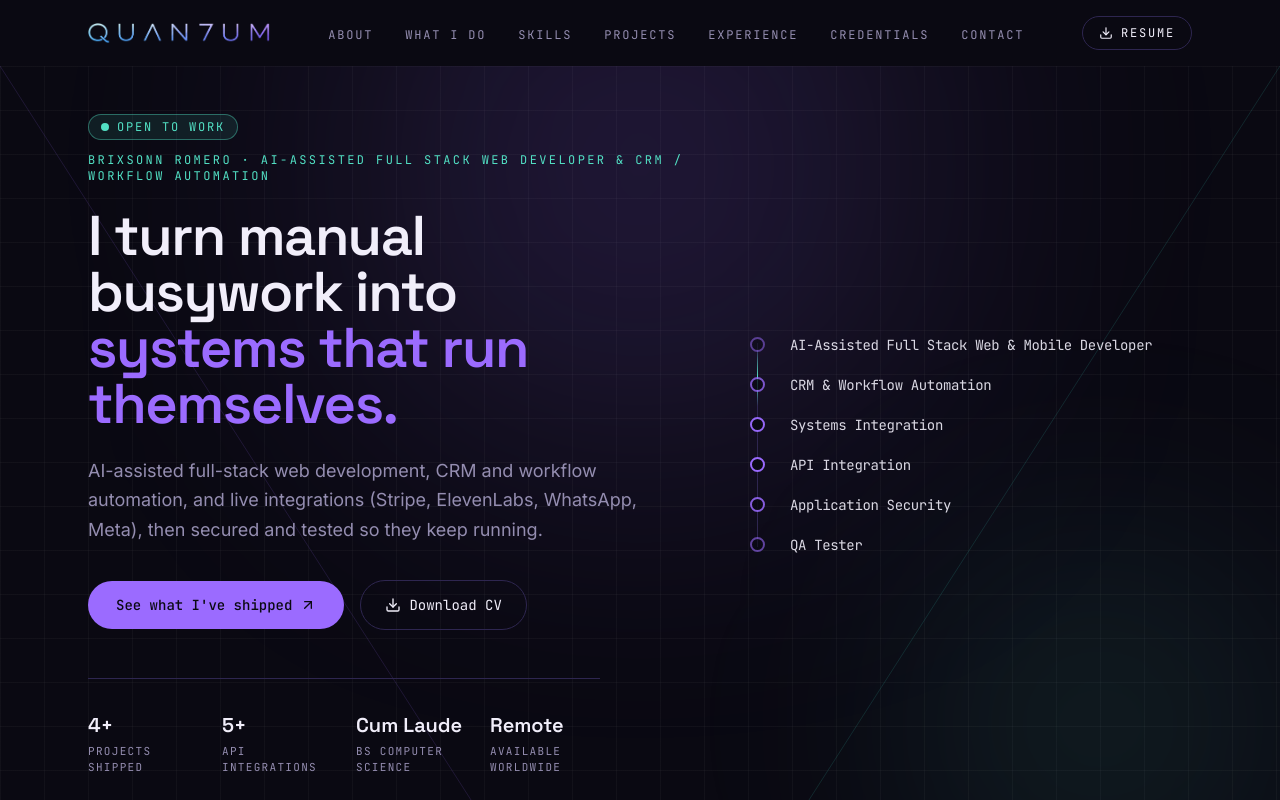
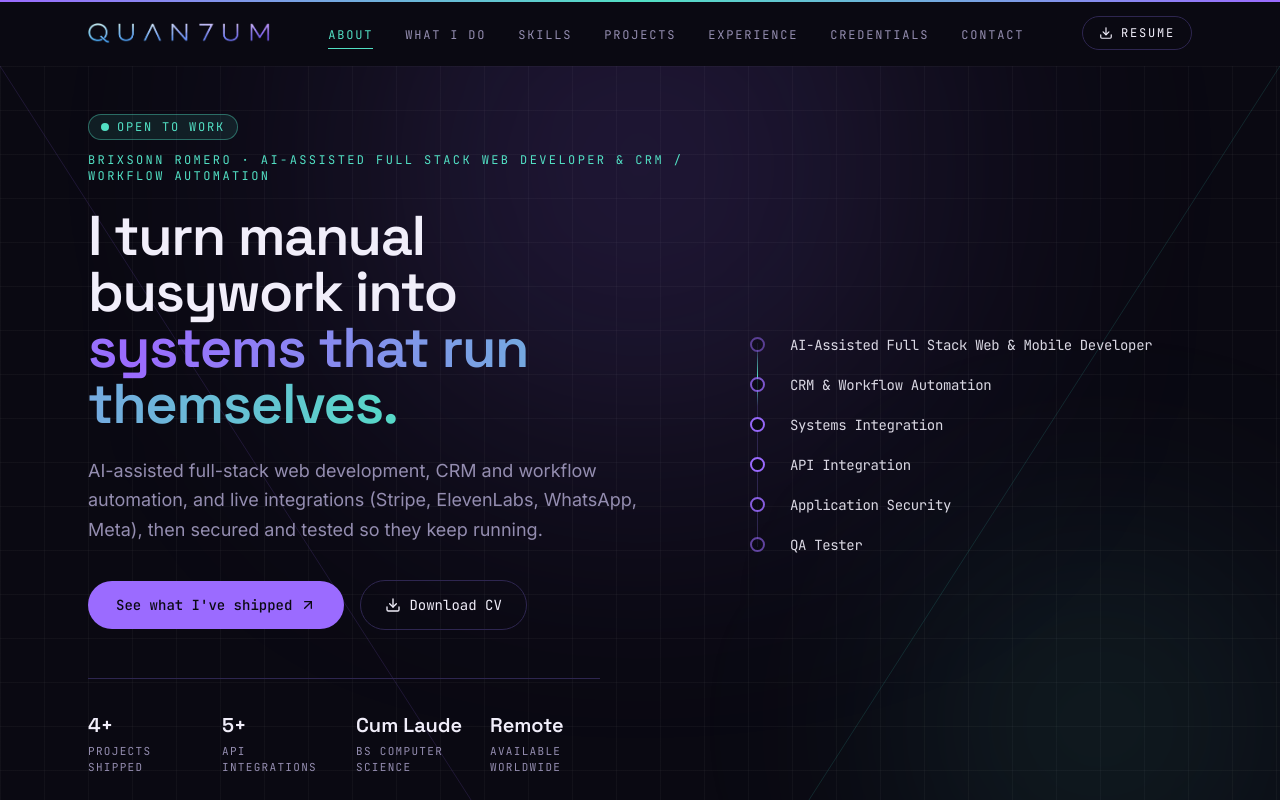
Before and after one commit to dooddles07/Portolio, a React (Vite) app: page / in a window 1280 px wide. Shown: the top 800 px of the page. Built offline with nearby package versions, Linux system fonts and the light colour scheme.

Commit message:
design: site-wide motion pass - scroll progress, spotlight cards, active nav, self-drawing timeline

```diff
--- a/src/App.tsx
+++ b/src/App.tsx
@@ -1,4 +1,6 @@
+import { MotionConfig } from 'framer-motion'
 import Navbar from './components/Navbar'
+import ScrollProgress from './components/ScrollProgress'
 import Hero from './components/Hero'
 import About from './components/About'
 import Services from './components/Services'
@@ -11,7 +13,9 @@ import Footer from './components/Footer'
 
 export default function App() {
   return (
+    <MotionConfig reducedMotion="user">
       <div className="min-h-screen bg-base">
+        <ScrollProgress />
         <Navbar />
         <main>
           <Hero />
@@ -25,5 +29,6 @@ export default function App() {
         </main>
         <Footer />
       </div>
+    </MotionConfig>
   )
 }
--- a/src/components/Experience.tsx
+++ b/src/components/Experience.tsx
@@ -1,4 +1,5 @@
-import { motion } from 'framer-motion'
+import { useRef } from 'react'
+import { motion, useScroll } from 'framer-motion'
 import { profile } from '../data/profile'
 import Reveal from './Reveal'
 
@@ -14,10 +15,21 @@ const item = {
   show: { opacity: 1, x: 0, transition: { duration: 0.5, ease: 'easeOut' } },
 }
 
+const dot = {
+  hidden: { scale: 0 },
+  show: { scale: 1, transition: { type: 'spring', stiffness: 400, damping: 20 } },
+}
+
 export default function Experience() {
+  const listRef = useRef<HTMLOListElement>(null)
+  const { scrollYProgress } = useScroll({
+    target: listRef,
+    offset: ['start 0.85', 'end 0.45'],
+  })
+
   return (
-    <section id="experience" className="border-t border-line bg-surface">
-      <div className="mx-auto max-w-6xl px-6 py-24">
+    <section id="experience" className="relative border-t border-line bg-surface">
+      <div className="relative mx-auto max-w-6xl px-6 py-24">
         <Reveal>
           <p className="eyebrow mb-4">Track Record</p>
           <h2 className="max-w-2xl font-display text-3xl font-semibold tracking-tight text-ink">
@@ -26,15 +38,27 @@ export default function Experience() {
         </Reveal>
 
         <motion.ol
+          ref={listRef}
           variants={container}
           initial="hidden"
           whileInView="show"
           viewport={{ once: true, margin: '-80px' }}
-          className="mt-14 space-y-10 border-l border-line pl-8 sm:pl-10"
+          className="relative mt-14 space-y-10"
         >
+          {/* The pipe: static track plus a signal line that draws with scroll */}
+          <span aria-hidden="true" className="absolute bottom-1 left-0 top-1 w-px bg-line" />
+          <motion.span
+            aria-hidden="true"
+            style={{ scaleY: scrollYProgress }}
+            className="absolute bottom-1 left-0 top-1 w-px origin-top bg-gradient-to-b from-signal to-flow"
+          />
+
           {profile.experience.map((e) => (
-            <motion.li key={e.org} variants={item} className="relative">
-              <span className="absolute -left-[2.6rem] top-1 h-3 w-3 rounded-full border-2 border-flow bg-base sm:-left-[3.15rem]" />
+            <motion.li key={e.org} variants={item} className="relative pl-8 sm:pl-10">
+              <motion.span
+                variants={dot}
+                className="absolute left-0 top-1 h-3 w-3 -translate-x-1/2 rounded-full border-2 border-flow bg-base"
+              />
               <div className="flex flex-wrap items-baseline justify-between gap-x-4 gap-y-1">
                 <h3 className="font-display text-lg font-semibold text-ink">{e.role}</h3>
                 <span className="font-mono text-xs uppercase tracking-[0.15em] text-flow">
--- a/src/components/Hero.tsx
+++ b/src/components/Hero.tsx
@@ -52,7 +52,7 @@ export default function Hero() {
             className="font-display text-4xl font-semibold leading-[1.05] tracking-tight text-ink sm:text-5xl lg:text-[3.5rem]"
           >
             I turn manual busywork into{' '}
-            <span className="text-signal">systems that run themselves.</span>
+            <span className="text-gradient-animate">systems that run themselves.</span>
           </motion.h1>
 
           <motion.p
@@ -72,19 +72,25 @@ export default function Hero() {
             transition={{ duration: 0.6, delay: 0.3 }}
             className="mt-9 flex flex-wrap items-center gap-4"
           >
-            <a
+            <motion.a
               href="#projects"
-              className="inline-flex items-center gap-2 rounded-full bg-signal px-7 py-3.5 font-mono text-sm font-medium text-[#0A0912] shadow-[0_0_0_0_rgba(155,107,255,0.5)] transition-all hover:-translate-y-0.5 hover:shadow-[0_10px_30px_-8px_rgba(155,107,255,0.6)]"
+              whileHover={{ y: -3 }}
+              whileTap={{ scale: 0.97 }}
+              transition={{ type: 'spring', stiffness: 400, damping: 22 }}
+              className="inline-flex items-center gap-2 rounded-full bg-signal px-7 py-3.5 font-mono text-sm font-medium text-[#0A0912] shadow-[0_0_0_0_rgba(155,107,255,0.5)] transition-shadow hover:shadow-[0_10px_30px_-8px_rgba(155,107,255,0.6)]"
             >
               See what I've shipped <ArrowUpRight size={16} />
-            </a>
-            <a
+            </motion.a>
+            <motion.a
               href={profile.resumeUrl}
               download
+              whileHover={{ y: -3 }}
+              whileTap={{ scale: 0.97 }}
+              transition={{ type: 'spring', stiffness: 400, damping: 22 }}
               className="inline-flex items-center gap-2 rounded-full border border-line px-6 py-3.5 font-mono text-sm text-ink transition-colors hover:border-flow hover:text-flow"
             >
               <Download size={16} /> Download CV
-            </a>
+            </motion.a>
           </motion.div>
 
           <motion.dl
--- a/src/components/Navbar.tsx
+++ b/src/components/Navbar.tsx
@@ -1,4 +1,5 @@
 import { useEffect, useState } from 'react'
+import { motion } from 'framer-motion'
 import { Menu, X, Download } from 'lucide-react'
 import { profile } from '../data/profile'
 
@@ -15,11 +16,30 @@ const links = [
 export default function Navbar() {
   const [open, setOpen] = useState(false)
   const [scrolled, setScrolled] = useState(false)
+  const [active, setActive] = useState('')
 
   useEffect(() => {
     const onScroll = () => setScrolled(window.scrollY > 8)
     window.addEventListener('scroll', onScroll)
     return () => window.removeEventListener('scroll', onScroll)
+  }, [])
+
+  useEffect(() => {
+    const sections = links
+      .map((l) => document.getElementById(l.href.slice(1)))
+      .filter((el): el is HTMLElement => el !== null)
+
+    const observer = new IntersectionObserver(
+      (entries) => {
+        for (const entry of entries) {
+          if (entry.isIntersecting) setActive(entry.target.id)
+        }
+      },
+      { rootMargin: '-45% 0px -50% 0px' }
+    )
+
+    sections.forEach((s) => observer.observe(s))
+    return () => observer.disconnect()
   }, [])
 
   return (
@@ -34,16 +54,29 @@ export default function Navbar() {
         </a>
 
         <ul className="hidden items-center gap-8 md:flex">
-          {links.map((l) => (
+          {links.map((l) => {
+            const isActive = active === l.href.slice(1)
+            return (
               <li key={l.href}>
                 <a
                   href={l.href}
-                className="font-mono text-xs uppercase tracking-[0.15em] text-muted transition-colors hover:text-flow"
+                  aria-current={isActive ? 'true' : undefined}
+                  className={`relative font-mono text-xs uppercase tracking-[0.15em] transition-colors hover:text-flow ${
+                    isActive ? 'text-flow' : 'text-muted'
+                  }`}
                 >
                   {l.label}
+                  {isActive && (
+                    <motion.span
+                      layoutId="nav-underline"
+                      transition={{ type: 'spring', stiffness: 380, damping: 32 }}
+                      className="absolute -bottom-1.5 left-0 right-0 h-px bg-flow"
+                    />
+                  )}
                 </a>
               </li>
-          ))}
+            )
+          })}
         </ul>
 
         <a
@@ -72,7 +105,9 @@ export default function Navbar() {
                 <a
                   href={l.href}
                   onClick={() => setOpen(false)}
-                  className="font-mono text-sm uppercase tracking-[0.15em] text-muted hover:text-flow"
+                  className={`font-mono text-sm uppercase tracking-[0.15em] hover:text-flow ${
+                    active === l.href.slice(1) ? 'text-flow' : 'text-muted'
+                  }`}
                 >
                   {l.label}
                 </a>
--- /dev/null
+++ b/src/components/ScrollProgress.tsx
@@ -0,0 +1,18 @@
+import { motion, useScroll, useSpring } from 'framer-motion'
+
+/**
+ * Page-level "signal in the pipe": a thin gradient line that fills
+ * as you travel the page, same motif as the hero's flow spine.
+ */
+export default function ScrollProgress() {
+  const { scrollYProgress } = useScroll()
+  const scaleX = useSpring(scrollYProgress, { stiffness: 140, damping: 30, mass: 0.3 })
+
+  return (
+    <motion.div
+      aria-hidden="true"
+      style={{ scaleX }}
+      className="fixed inset-x-0 top-0 z-[60] h-0.5 origin-left bg-gradient-to-r from-signal via-flow to-signal"
+    />
+  )
+}
--- a/src/components/Skills.tsx
+++ b/src/components/Skills.tsx
@@ -1,5 +1,18 @@
+import { motion } from 'framer-motion'
 import { skillGroups } from '../data/profile'
 import Reveal from './Reveal'
+
+const chipList = {
+  hidden: {},
+  show: {
+    transition: { staggerChildren: 0.03 },
+  },
+}
+
+const chip = {
+  hidden: { opacity: 0, scale: 0.92, y: 4 },
+  show: { opacity: 1, scale: 1, y: 0, transition: { duration: 0.25, ease: 'easeOut' } },
+}
 
 export default function Skills() {
   return (
@@ -18,16 +31,24 @@ export default function Skills() {
               <h3 className="font-mono text-xs uppercase tracking-[0.2em] text-signal">
                 {group.label}
               </h3>
-              <ul className="mt-4 flex flex-wrap gap-2">
+              <motion.ul
+                variants={chipList}
+                initial="hidden"
+                whileInView="show"
+                viewport={{ once: true, margin: '-40px' }}
+                className="mt-4 flex flex-wrap gap-2"
+              >
                 {group.items.map((item) => (
-                  <li
+                  <motion.li
                     key={item}
-                    className="rounded-full border border-line bg-surface2 px-3 py-1 text-sm text-ink/90"
+                    variants={chip}
+                    whileHover={{ y: -2 }}
+                    className="rounded-full border border-line bg-surface2 px-3 py-1 text-sm text-ink/90 transition-colors hover:border-flow/50 hover:text-flow"
                   >
                     {item}
-                  </li>
+                  </motion.li>
                 ))}
-              </ul>
+              </motion.ul>
             </Reveal>
           ))}
         </div>
--- a/src/index.css
+++ b/src/index.css
@@ -20,6 +20,69 @@
   .eyebrow {
     @apply font-mono text-xs uppercase tracking-[0.2em] text-flow;
   }
+
+  /* Living gradient for the hero's key phrase */
+  .text-gradient-animate {
+    background: linear-gradient(90deg, #9b6bff, #52e0c4, #9b6bff);
+    background-size: 200% 100%;
+    -webkit-background-clip: text;
+    background-clip: text;
+    color: transparent;
+    animation: gradientshift 7s linear infinite;
+  }
+}
+
+@keyframes gradientshift {
+  to {
+    background-position: 200% 0;
+  }
+}
+
+/* Cursor-tracking sheen for cards; desktop pointers only */
+.spotlight-card {
+  position: relative;
+  overflow: hidden;
+}
+.spotlight-card::before {
+  content: '';
+  position: absolute;
+  inset: 0;
+  background: radial-gradient(
+    320px circle at var(--mx, 50%) var(--my, 50%),
+    rgba(155, 107, 255, 0.12),
+    transparent 65%
+  );
+  opacity: 0;
+  transition: opacity 0.25s ease-out;
+  pointer-events: none;
+}
+.spotlight-card:hover::before {
+  opacity: 1;
+}
+@media (hover: none) {
+  .spotlight-card::before {
+    display: none;
+  }
+}
+
+/* Scrollbar tuned to the palette */
+::-webkit-scrollbar {
+  width: 10px;
+}
+::-webkit-scrollbar-track {
+  background: #0a0912;
+}
+::-webkit-scrollbar-thumb {
+  background: #2e2650;
+  border-radius: 8px;
+  border: 2px solid #0a0912;
+}
+::-webkit-scrollbar-thumb:hover {
+  background: #9b6bff;
+}
+html {
+  scrollbar-width: thin;
+  scrollbar-color: #2e2650 #0a0912;
 }
 
 @media (prefers-reduced-motion: reduce) {
```
Also changed, not shown: src/components/Contact.tsx (+12 -5 lines), src/components/Footer.tsx (+7 -0 lines), src/components/ProjectCard.tsx (+6 -5 lines), src/components/Services.tsx (+4 -3 lines), src/components/SpotlightCard.tsx (added, +36 -0 lines), 1 other file (tests, documents, lock files or other folders). Lines whose indentation alone changed are shown as unchanged.
